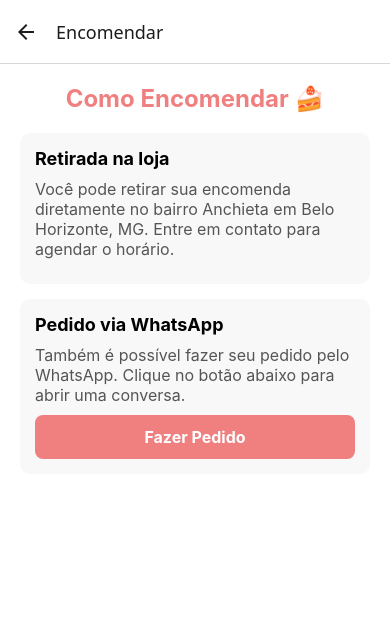
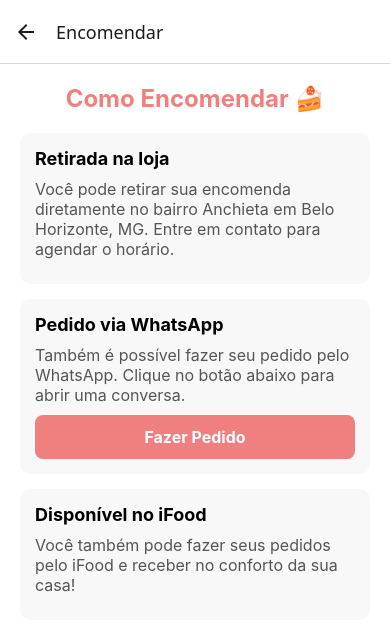
Before and after one commit to pedrohsilveiranunes/SugarHouse, a React Native app: screen /Orders in a window 390 px wide. Shown: the top 630 px of the page. Built offline with nearby package versions, Linux system fonts and the light colour scheme.

Commit message:
feat: add info card to OrdersScreen

```diff
--- a/screens/OrdersScreen.js
+++ b/screens/OrdersScreen.js
@@ -31,6 +31,14 @@ export default function OrdersScreen() {
           <Text style={styles.buttonText}>Fazer Pedido</Text>
         </TouchableOpacity>
       </View>
+
+      <View style={styles.card}>
+        <Text style={styles.title}>Disponível no iFood</Text>
+        <Text style={styles.text}>
+          Você também pode fazer seus pedidos pelo iFood e receber no conforto da sua casa!
+        </Text>
+      </View>
+
     </ScrollView>
   );
 }
```
